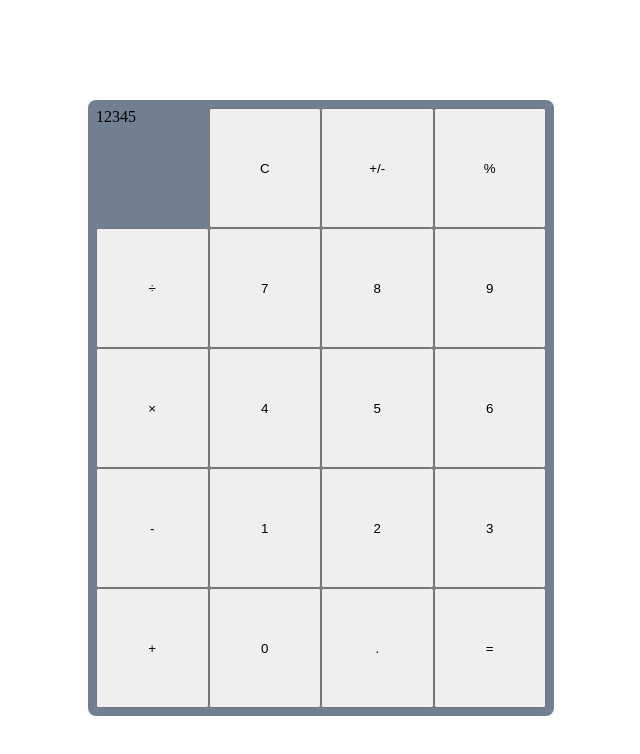
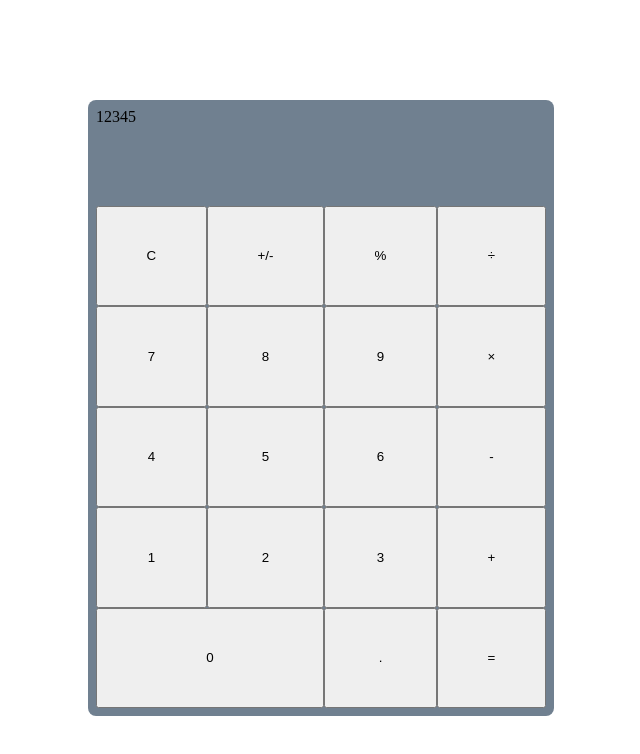
Before and after one commit to javieragnir/calculator, a plain HTML site: page index.html in a window 1280 px wide. Shown: the whole page, without its empty margins (319-959 px from the left). Drawn offline with Linux system fonts and the light colour scheme.

Commit message:
Format calculator layout

```diff
--- a/styles.css
+++ b/styles.css
@@ -12,9 +12,97 @@ body {
     border-radius: 8px;
     padding: 8px;
     display: grid;
-    grid-template-columns: repeat(4, 1fr);
+    grid-template-areas:
+    'display display display display'
+    'clear signage percent divide'
+    'seven eight nine mult'
+    'four five six minus'
+    'one two three plus'
+    'nought nought dec equals'
+    ;
 }
 
 .button {
     border-radius: 8px;
 }
+
+#display {
+    grid-area: display;
+
+}
+
+#clear {
+    grid-area: clear;
+}
+
+#signage {
+    grid-area: signage;
+}
+
+#percent {
+    grid-area: percent;
+}
+
+#divide {
+    grid-area: divide;
+}
+
+#seven {
+    grid-area: seven;
+}
+
+#eight {
+    grid-area: eight;
+}
+
+#nine {
+    grid-area: nine;
+}
+
+#multiply {
+    grid-area: mult;
+}
+
+#four {
+    grid-area: four;
+}
+
+#five {
+    grid-area: five;
+}
+
+#six {
+    grid-area: six;
+}
+
+#minus {
+    grid-area: minus;
+}
+
+#one {
+    grid-area: one;
+}
+
+#two {
+    grid-area: two;
+}
+
+#three {
+    grid-area: three;
+}
+
+#plus {
+    grid-area: plus;
+}
+
+#zero {
+    grid-area: nought;
+}
+
+#decimal {
+    grid-area: dec;
+}
+
+#equals {
+    grid-area: equals;
+}
```
